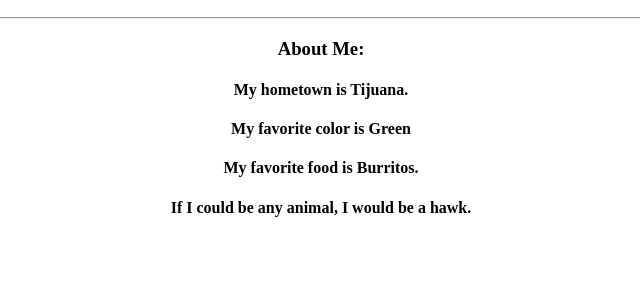
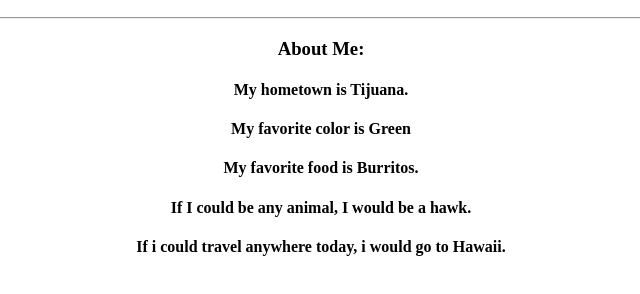
Before and after one commit to DanielMalMed/profile, a plain HTML site: page index.html in a window 1280 px wide. Shown: the part 110-404 px from the top of the page, without its empty margins (319-959 px from the left). Drawn offline with Linux system fonts and the light colour scheme.

Commit message:
Edited the index file

```diff
--- a/index.html
+++ b/index.html
@@ -15,6 +15,8 @@
 					<h4>My favorite color is Green</h4>
 					<h4>My favorite food is Burritos.</h4>
 					<h4>If I could be any animal, I would be a hawk.</h4>
+					<h4>If i could travel anywhere today, i would go to Hawaii.</h4>
+
 			</div>
 		  </body>
 		</html>
```
